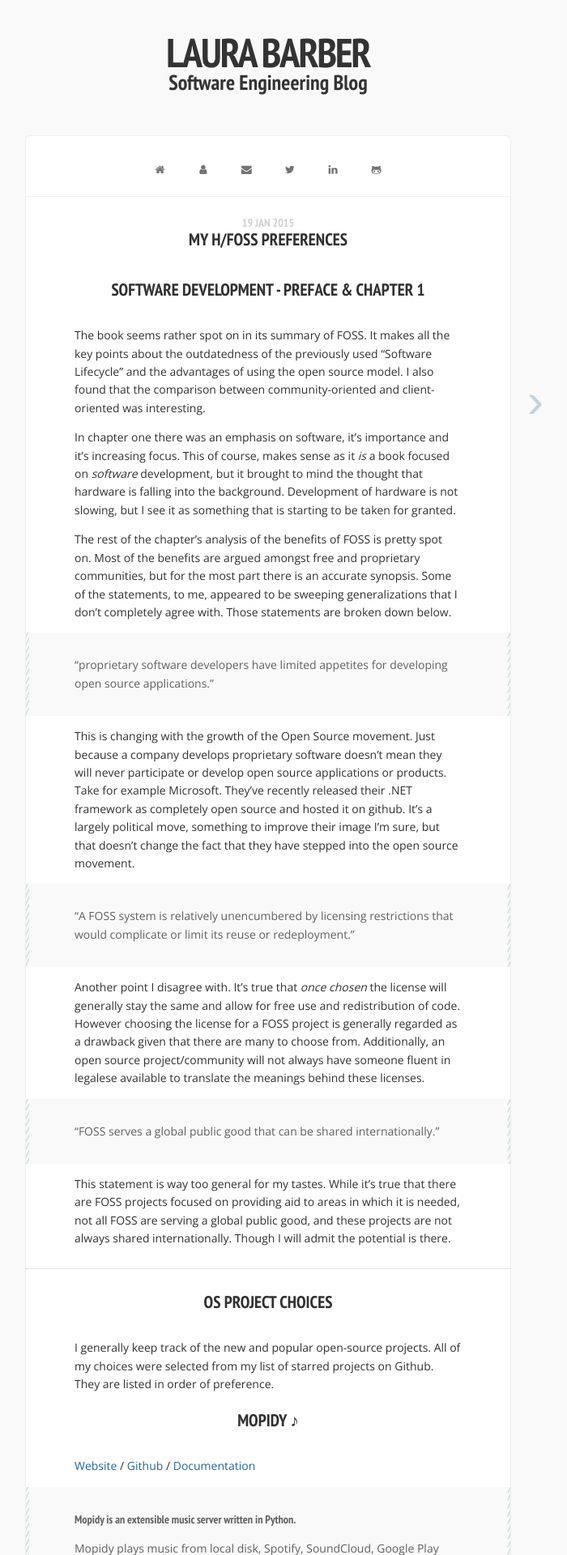
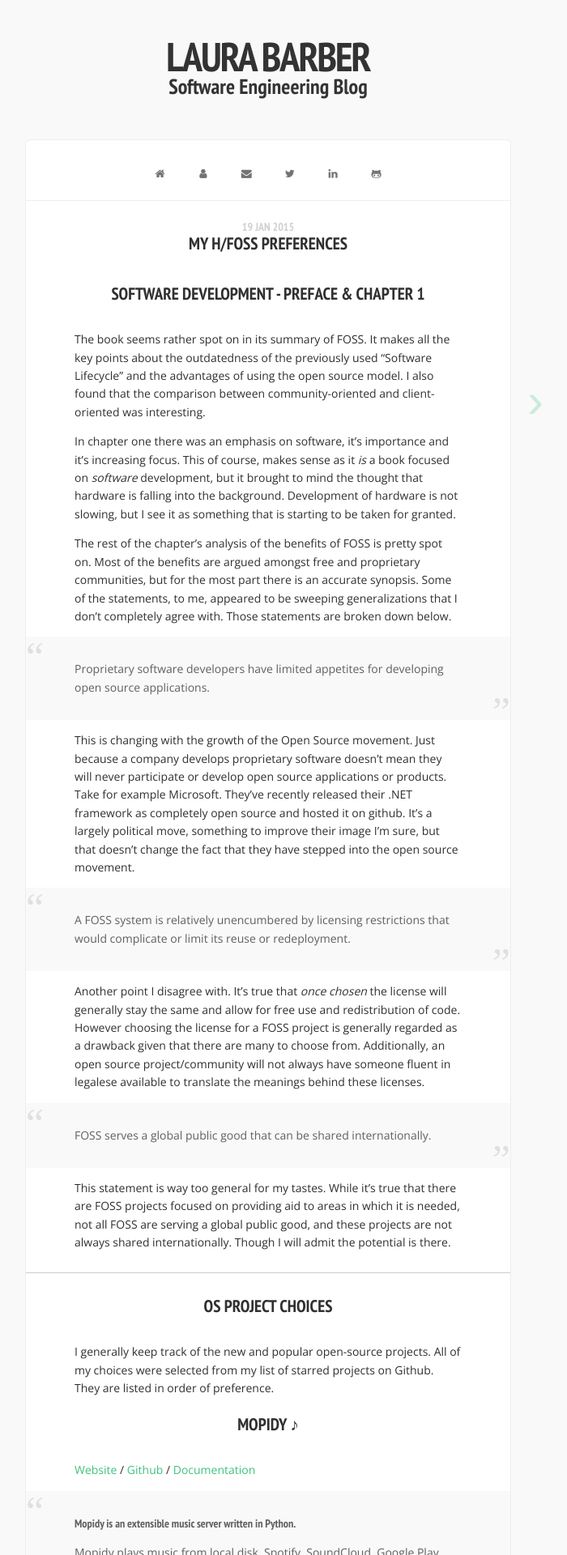
Before and after one commit to Lixxia/lixxia.github.io, a Jekyll site: the page built from _posts/2015-01-19-hfosspref.md, in a window 1280 px wide. Shown: the top 1920 px of the page at 81% size, without its empty margins (309-1009 px from the left). Built offline with Jekyll 4.4.1, drawn with Linux system fonts in a browser that asks for light colours; nearby versions of some CDN libraries; Markdown is read by kramdown in place of the engine named in the settings; comment, search, counter and statistics services are not loaded.

Commit message:
updating css, working on back to top button

```diff
--- a/_includes/footer.html
+++ b/_includes/footer.html
@@ -1,4 +1,5 @@
 <footer>
-  <br />
-  <br />
+  <p id="back-top">
+  	<a href="#top"><i class="plshv fa fa-chevron-up fa-2x"></i></a>
+  </p>
 </footer>
--- a/_includes/header.html
+++ b/_includes/header.html
@@ -1,5 +1,6 @@
 <header>
 <a id="go-back-home" href="/"></a>
+<a name="top"></a>
 <h1 class="blog-title">{{ site.title }}</h1>
 <h1 class="blog-subtitle">{{ site.subtitle }}</h1>
 </header>
--- a/_posts/2015-01-19-hfosspref.md
+++ b/_posts/2015-01-19-hfosspref.md
@@ -11,15 +11,15 @@ In chapter one there was an emphasis on software, it's importance and it's incre
 
 The rest of the chapter's analysis of the benefits of FOSS is pretty spot on. Most of the benefits are argued amongst free and proprietary communities, but for the most part there is an accurate synopsis. Some of the statements, to me, appeared to be sweeping generalizations that I don't completely agree with. Those statements are broken down below.
 
->"proprietary software developers have limited appetites for developing open source applications."
+>Proprietary software developers have limited appetites for developing open source applications.
 
 This is changing with the growth of the Open Source movement. Just because a company develops proprietary software doesn't mean they will never participate or develop open source applications or products. Take for example Microsoft. They've recently released their .NET framework as completely open source and hosted it on github. It's a largely political move, something to improve their image I'm sure, but that doesn't change the fact that they have stepped into the open source movement.
 
->"A FOSS system is relatively unencumbered by licensing restrictions that would complicate or limit its reuse or redeployment."
+>A FOSS system is relatively unencumbered by licensing restrictions that would complicate or limit its reuse or redeployment.
 
 Another point I disagree with. It's true that *once chosen* the license will generally stay the same and allow for free use and redistribution of code. However choosing the license for a FOSS project is generally regarded as a drawback given that there are many to choose from. Additionally, an open source project/community will not always have someone fluent in legalese available to translate the meanings behind these licenses.
 
->"FOSS serves a global public good that can be shared internationally."
+>FOSS serves a global public good that can be shared internationally.
 
 This statement is way too general for my tastes. While it's true that there are FOSS projects focused on providing aid to areas in which it is needed, not all FOSS are serving a global public good, and these projects are not always shared internationally. Though I will admit the potential is there.
 
--- a/javascripts/basics.js
+++ b/javascripts/basics.js
@@ -4,3 +4,29 @@ jQuery(function() {
     return $(ele).html(prettyDate(new Date($(this).data("time"))));
   });
 });
+
+$(document).ready(function(){
+
+	// hide #back-top first
+	$("#back-top").hide();
+
+	// fade in #back-top
+	$(function () {
+		$(window).scroll(function () {
+			if ($(this).scrollTop() > 100) {
+				$('#back-top').fadeIn();
+			} else {
+				$('#back-top').fadeOut();
+			}
+		});
+
+		// scroll body to 0px on click
+		$('#back-top a').click(function () {
+			$('body,html').animate({
+				scrollTop: 0
+			}, 800);
+			return false;
+		});
+	});
+
+});
--- a/stylesheets/style.css
+++ b/stylesheets/style.css
@@ -1,6 +1,18 @@
 .licon {;
   margin: -15px 0px -10px 0px;
   padding: 0px;
+}
+
+#back-top a {
+  padding:5px;
+  -webkit-transition: 1s;
+  -moz-transition: 1s;
+  transition: 1s;
+  min-width:20px;
+}
+
+.plshv:hover {
+  color: #000;
 }
 
 div.ltext {
@@ -232,7 +244,7 @@ footer {
 
 a, .as-link {
   text-decoration: none;
-  color: #269;
+  color: #3FC380;
   line-height: 1.4em;
   display: inline-block;
   vertical-align: baseline;
@@ -302,7 +314,7 @@ a, .as-link {
 
 hr {
   border: 0;
-  border-bottom: 1px dotted #CCC;
+  border-bottom: 1px solid #CCC;
   margin: 25px 0; }
 
 ul.posts, ul.posts li {
@@ -361,6 +373,7 @@ section.post, section > p {
   section.post em strong, section > p em strong {
     background-color: #ffffee;
     padding: 0 2px; }
+
   section.post blockquote, section > p blockquote {
     -webkit-transition: all, 0.3s;
     -moz-transition: all, 0.3s;
@@ -375,25 +388,22 @@ section.post, section > p {
     padding: 15px 60px; }
     section.post blockquote:hover, section > p blockquote:hover {
       color: #454545; }
-    section.post blockquote:hover:before, section > p blockquote:hover:before {
-      color: #b8cec7; }
+    section.post blockquote:hover:before, section > p blockquote:hover:before, section.post blockquote:hover:after, section > p blockquote:hover:after {
+      color: #737373; }
     section.post blockquote:before, section > p blockquote:before {
-      left: -3px; }
+      line-height: 1em;
+      left: 0;
+      top: 0;
+      content: '“'; }
     section.post blockquote:after, section > p blockquote:after {
-      right: -2px; }
+      right: 0;
+      bottom: 0;
+      content: '”'; }
     section.post blockquote:before, section.post blockquote:after, section > p blockquote:before, section > p blockquote:after {
-      content: "^^^^^^^^^^^^^^^^^^^^^^^^^^^^^^^^^^^^^^^^^^^^^^^^^^^^^^^^^^^^";
-      font-size: 24px;
-      overflow: hidden;
-      position: absolute;
-      top: 0px;
-      bottom: 0px;
-      line-height: 0.4em;
-      word-break: break-all;
-      color: #d0dfda;
-      display: block;
-      width: 7px !important;
-      white-space: normal; }
+      font-family: times new roman, serif;
+      font-size: 50px;
+      color: #e0e0e0;
+      position: absolute; }
   section.post li .highlight, section > p li .highlight {
     padding: 0 10px; }
   section.post li p, section > p li p {
```
Also changed, not shown: _posts/2015-01-21-hfossexp.md (+1 -1 lines).
